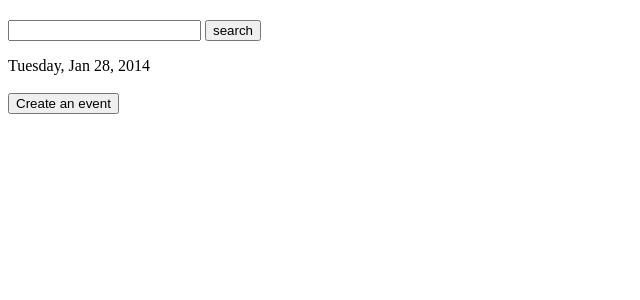
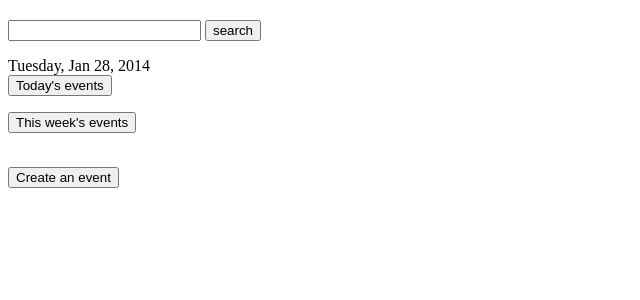
Before and after one commit to gracebenz/Midd_Calendar, a PHP site: page /mainPage.php in a window 1280 px wide. Shown: the part 35-335 px from the top of the page, without its empty margins (0-640 px from the left). Run offline with PHP 8.4, Linux system fonts and the light colour scheme; data that the repository does not hold is empty; some libraries are stand-ins or nearby versions.

Commit message:
where's Alexa?

```diff
--- a/mainPage.php
+++ b/mainPage.php
@@ -48,14 +48,21 @@ January 2014
 				$month = substr($month, 1, 2);
 			echo $weekday[date(w)].", ".$monthName[$month - 1]." ".date(d).", 20".date(y)."<br>";
 			$date = date(m)."/".date(d)."/20".date(y); //store as a variable for use in the sql query
+		?>
 
+		<form id="search" method="post" action="mainPage.php">
+		    <input type="submit" value="Today's events" class="button">
+		</form>
+
+		<form id="search" method="post" action="weekView.php">
+		    <input type="submit" value="This week's events" class="button">
+		</form>
+
+		<?php
 			$hour = 0;
 			while ($hour < 25) {
 
 				//declare query and check connection
-				//this has to be in the while loop because we need to execute the query 24 times (at least that's our shitty work-around)
-				//in other words, for every hour, we check every event –– $row wasn't storing anything before, it was just a dummy variable
-				//holding one iteration of the query at a time
 				$sql = "SELECT Name, StartTime, EndTime FROM Events WHERE Date='".$date."'";
 				if (!mysqli_query($con, $sql)) {
 					die('Error: ' . mysqli_error());
@@ -102,12 +109,6 @@ January 2014
 			<input type="submit" value="Create an event"/>
 		</form>
 
-		<!--
-		<FORM>
-			<INPUT TYPE="button" onClick="history.go(0)" VALUE="Refresh">
-		</FORM>
-		-->
-
 		</div>
 
 	</body>
```
Also changed, not shown: entry.php (+0 -85 lines).
